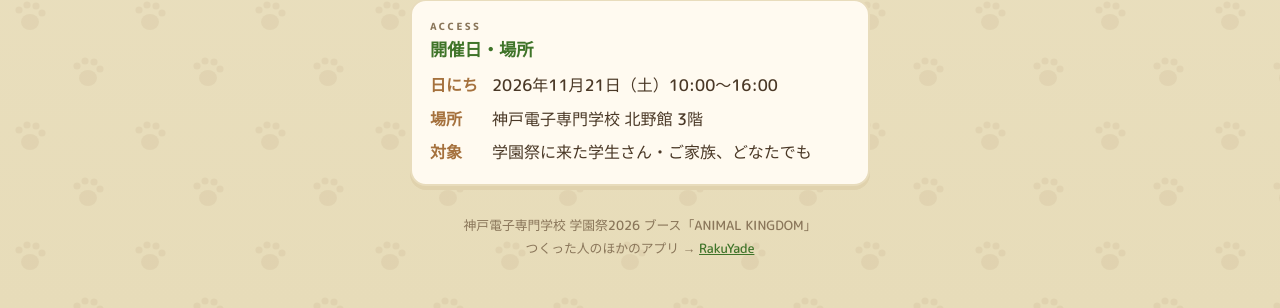
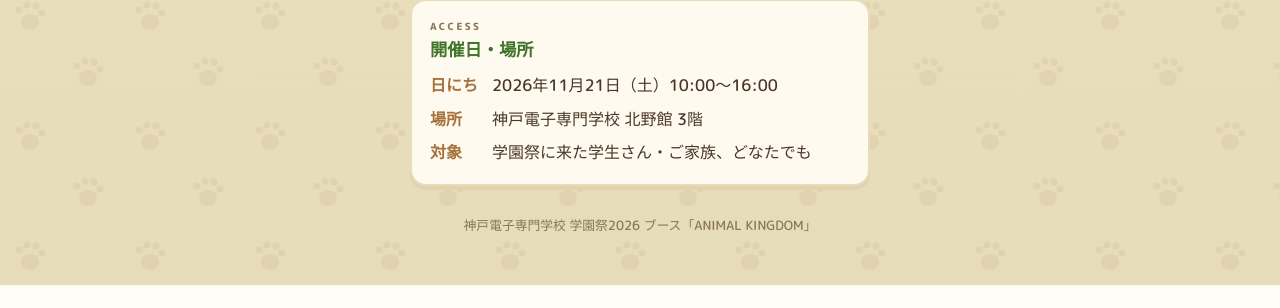
Before and after one commit to u-shin16/gakuensai, a Flask app: page /introduction in a window 1280 px wide. Shown: the part 2536-2844 px from the top of the page. After the commit the page ends 2821 px from the top, so only its background shows below. Run offline with Flask 3, Linux system fonts and the light colour scheme; some web fonts are replaced.

Commit message:
紹介ページとパスポート画面の下から、RakuYadeの案内を外す（ゆーしん「rakuyadeの案内はいらない」）
Co-Authored-By: Claude Opus 5.5 <noreply@anthropic.com>

```diff
--- a/templates/introduction.html
+++ b/templates/introduction.html
@@ -182,8 +182,7 @@
   </div>
 
   <footer>
-    神戸電子専門学校 学園祭2026 ブース「ANIMAL KINGDOM」<br>
-    つくった人のほかのアプリ → <a href="https://webtool-labs.com/" target="_blank" rel="noopener">RakuYade</a>
+    神戸電子専門学校 学園祭2026 ブース「ANIMAL KINGDOM」
   </footer>
 </main>
 <script>
--- a/templates/result.html
+++ b/templates/result.html
@@ -188,8 +188,7 @@
   {% endif %}
 
   <footer>
-    2026.11.21 学園祭の模擬店「どうぶつ王国 観光パスポート」<br>
-    つくった人のほかのアプリ → <a href="https://webtool-labs.com/" target="_blank" rel="noopener">RakuYade</a>
+    2026.11.21 学園祭の模擬店「どうぶつ王国 観光パスポート」
   </footer>
 </main>
 <script>
```
